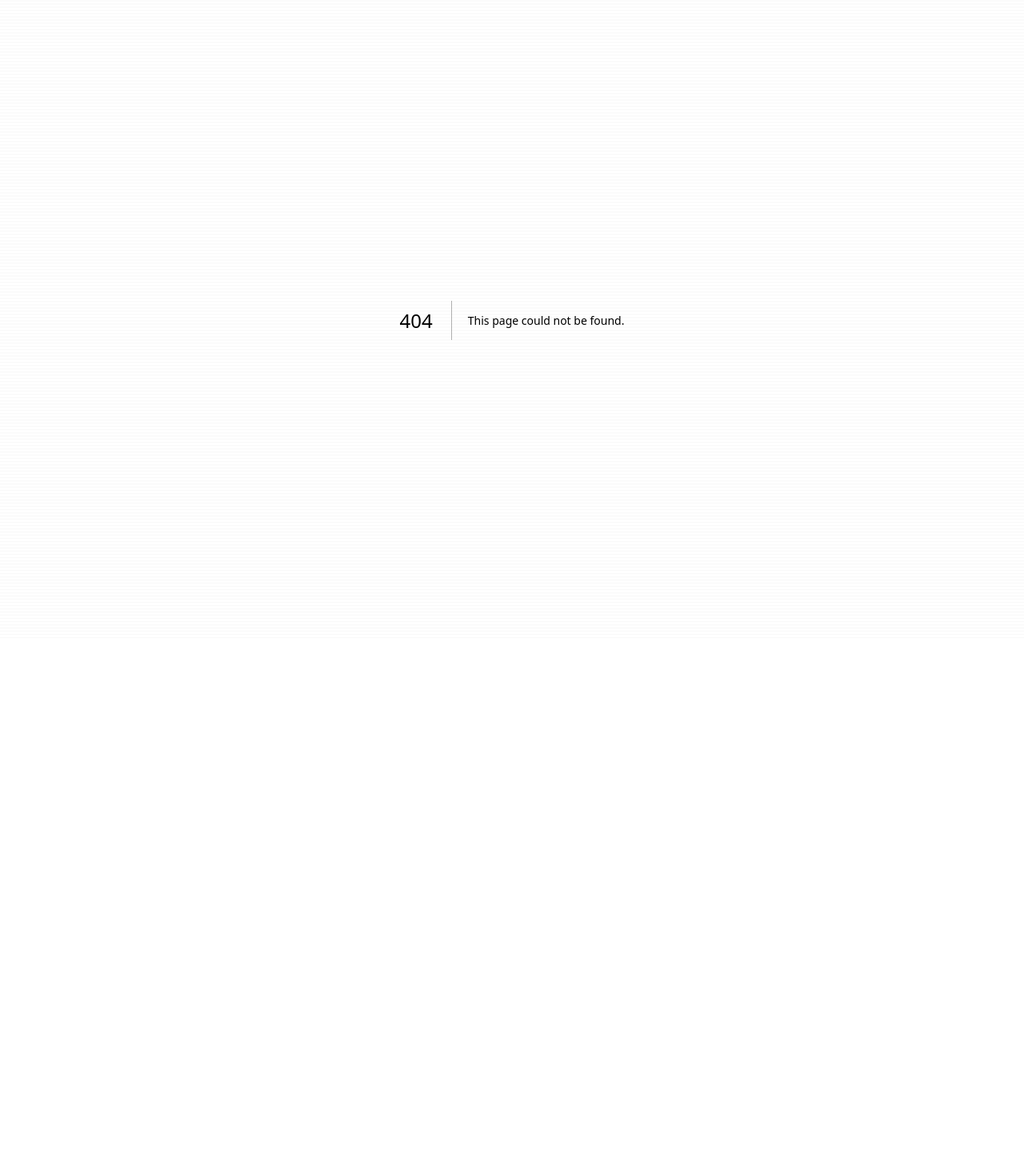
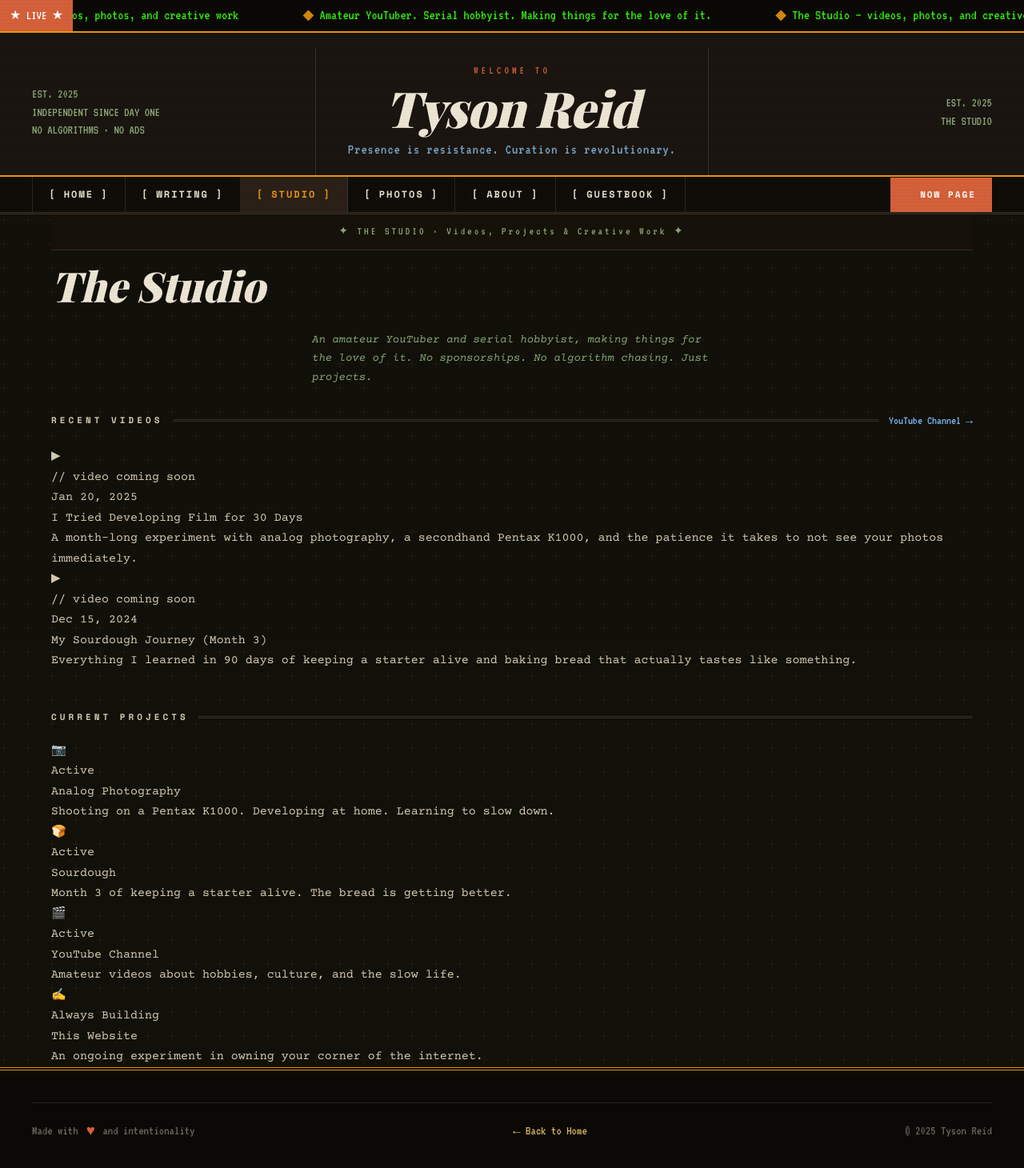
Before and after one commit to tysonbivens-design/tysonreid, a Next.js app: page /studio in a window 1280 px wide. Before the commit this address had no page. Shown: the top 1460 px of the page at 80% size. Before the commit the page ends 800 px from the top, so only its background shows below. Built offline with nearby package versions, Linux system fonts and the light colour scheme; a web font is replaced by a local one.

Commit message:
Create page.js

```diff
--- /dev/null
+++ b/app/studio/page.js
@@ -0,0 +1,140 @@
+'use client'
+
+import Link from 'next/link'
+
+const VIDEOS = [
+  {
+    id: 'placeholder1',
+    title: 'I Tried Developing Film for 30 Days',
+    description: 'A month-long experiment with analog photography, a secondhand Pentax K1000, and the patience it takes to not see your photos immediately.',
+    date: 'Jan 20, 2025',
+    youtubeId: '', // paste YouTube video ID here
+  },
+  {
+    id: 'placeholder2',
+    title: 'My Sourdough Journey (Month 3)',
+    description: 'Everything I learned in 90 days of keeping a starter alive and baking bread that actually tastes like something.',
+    date: 'Dec 15, 2024',
+    youtubeId: '',
+  },
+]
+
+export default function StudioPage() {
+  return (
+    <>
+      <div className="ticker-bar">
+        <div className="ticker-label">★ LIVE ★</div>
+        <div className="ticker-track">
+          <span>The Studio — videos, photos, and creative work</span>
+          <span>Amateur YouTuber. Serial hobbyist. Making things for the love of it.</span>
+          <span>The Studio — videos, photos, and creative work</span>
+          <span>Amateur YouTuber. Serial hobbyist. Making things for the love of it.</span>
+        </div>
+      </div>
+
+      <header>
+        <div className="header-top">
+          <div className="header-meta-left">
+            <div>EST. 2025</div>
+            <div>INDEPENDENT SINCE DAY ONE</div>
+            <div>NO ALGORITHMS · NO ADS</div>
+          </div>
+          <div className="site-title-block">
+            <div className="site-eyebrow">Welcome to</div>
+            <div className="site-name">Tyson Reid</div>
+            <div className="site-tagline">Presence is resistance. Curation is revolutionary.</div>
+          </div>
+          <div className="header-meta-right">
+            <div>EST. 2025</div>
+            <div>THE STUDIO</div>
+          </div>
+        </div>
+        <nav>
+          <Link href="/">[ HOME ]</Link>
+          <Link href="/writing">[ WRITING ]</Link>
+          <Link href="/studio" className="active">[ STUDIO ]</Link>
+          <Link href="/photos">[ PHOTOS ]</Link>
+          <Link href="/about">[ ABOUT ]</Link>
+          <Link href="/guestbook">[ GUESTBOOK ]</Link>
+          <Link href="/now" className="nav-now">NOW PAGE</Link>
+        </nav>
+      </header>
+
+      <div className="page-wrapper">
+        <div className="date-banner">✦ THE STUDIO · Videos, Projects & Creative Work ✦</div>
+
+        <div className="studio-page">
+          <div className="studio-header">
+            <h1 className="writing-title">The Studio</h1>
+            <p className="writing-subtitle">An amateur YouTuber and serial hobbyist, making things for the love of it. No sponsorships. No algorithm chasing. Just projects.</p>
+          </div>
+
+          <div className="section-head">
+            <div className="section-head-title">Recent Videos</div>
+            <div className="section-head-line double"></div>
+            <a href="https://youtube.com" target="_blank" rel="noopener noreferrer" className="section-all">YouTube Channel →</a>
+          </div>
+
+          <div className="studio-grid">
+            {VIDEOS.map(video => (
+              <div key={video.id} className="studio-card">
+                {video.youtubeId ? (
+                  <div className="video-embed">
+                    <iframe
+                      width="100%"
+                      height="100%"
+                      src={`https://www.youtube.com/embed/${video.youtubeId}`}
+                      title={video.title}
+                      frameBorder="0"
+                      allow="accelerometer; autoplay; clipboard-write; encrypted-media; gyroscope; picture-in-picture"
+                      allowFullScreen
+                    />
+                  </div>
+                ) : (
+                  <div className="video-placeholder">
+                    <div className="video-placeholder-icon">▶</div>
+                    <div className="video-placeholder-text">// video coming soon</div>
+                  </div>
+                )}
+                <div className="studio-card-body">
+                  <div className="studio-card-date">{video.date}</div>
+                  <div className="studio-card-title">{video.title}</div>
+                  <div className="studio-card-desc">{video.description}</div>
+                </div>
+              </div>
+            ))}
+          </div>
+
+          <div className="section-head" style={{marginTop:'48px'}}>
+            <div className="section-head-title">Current Projects</div>
+            <div className="section-head-line double"></div>
+          </div>
+
+          <div className="projects-grid">
+            {[
+              { icon: '📷', name: 'Analog Photography', status: 'Active', desc: 'Shooting on a Pentax K1000. Developing at home. Learning to slow down.' },
+              { icon: '🍞', name: 'Sourdough', status: 'Active', desc: 'Month 3 of keeping a starter alive. The bread is getting better.' },
+              { icon: '🎬', name: 'YouTube Channel', status: 'Active', desc: 'Amateur videos about hobbies, culture, and the slow life.' },
+              { icon: '✍️', name: 'This Website', status: 'Always Building', desc: 'An ongoing experiment in owning your corner of the internet.' },
+            ].map(project => (
+              <div key={project.name} className="project-card">
+                <div className="project-icon">{project.icon}</div>
+                <div className="project-status">{project.status}</div>
+                <div className="project-name">{project.name}</div>
+                <div className="project-desc">{project.desc}</div>
+              </div>
+            ))}
+          </div>
+        </div>
+      </div>
+
+      <footer>
+        <div className="footer-bottom" style={{maxWidth:'1200px', margin:'0 auto'}}>
+          <div className="made-with">Made with <span className="pixel-heart">♥</span> and intentionality</div>
+          <Link href="/" style={{color:'var(--muted-gold)', fontFamily:'VT323, monospace', fontSize:'16px', textDecoration:'none'}}>← Back to Home</Link>
+          <div>© 2025 Tyson Reid</div>
+        </div>
+      </footer>
+    </>
+  )
+}
```
